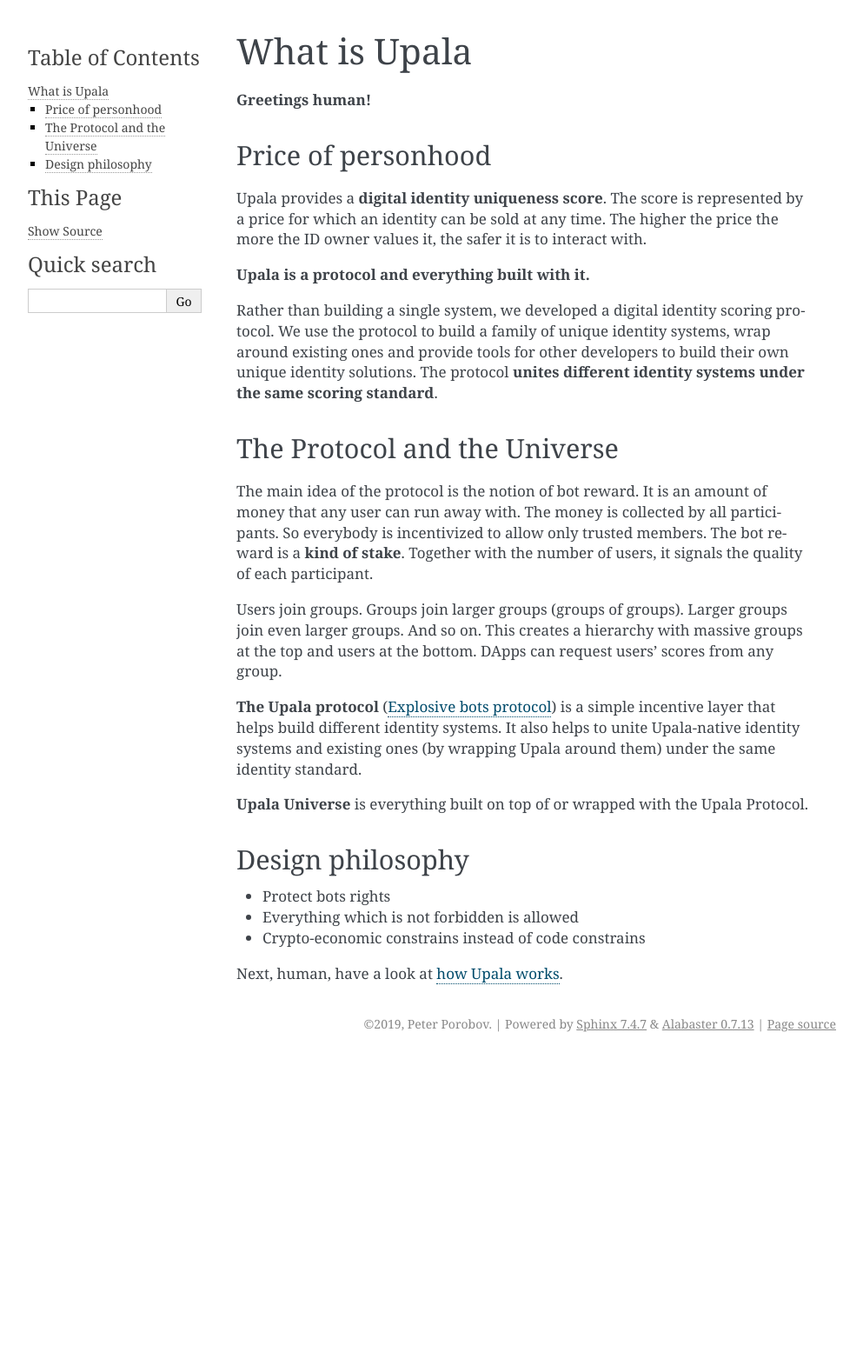
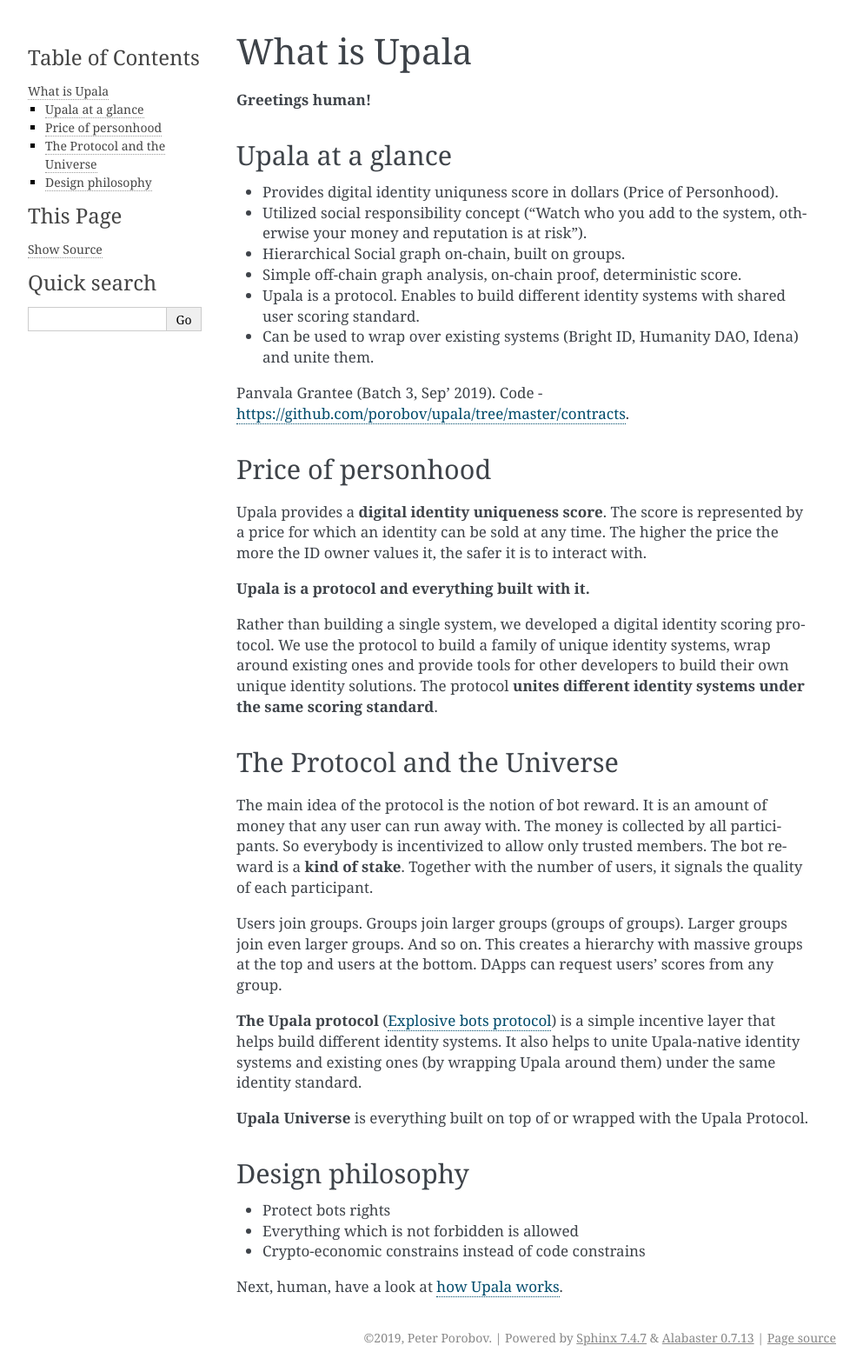
Before and after one commit to upala-digital-identity/docs, a Sphinx documentation site: the page built from source/whitepaper.rst, in a window 1280 px wide. Shown: the whole page at 87% size, without its empty margins (148-1141 px from the left). Built offline with Sphinx 7.4.7, drawn with Linux system fonts in a browser that asks for light colours; before the commit the page ends 1217 px from its top, so only the background shows below that.

Commit message:
Upala at a glance

```diff
--- a/source/whitepaper.rst
+++ b/source/whitepaper.rst
@@ -6,6 +6,18 @@
 
 .. Upala is here to help you spot bots!
 
+Upala at a glance
+=================
+
+- Provides digital identity uniquness score in dollars (Price of Personhood).
+- Utilized social responsibility concept ("Watch who you add to the system, otherwise your money and reputation is at risk").
+- Hierarchical Social graph on-chain, built on groups.
+- Simple off-chain graph analysis, on-chain proof, deterministic score.
+- Upala is a protocol. Enables to build different identity systems with shared user scoring standard.
+- Can be used to wrap over existing systems (Bright ID, Humanity DAO, Idena) and unite them.
+
+Panvala Grantee (Batch 3, Sep' 2019).
+Code - https://github.com/porobov/upala/tree/master/contracts.
 
 Price of personhood
 ===========================
```
Also changed, not shown: source/blog/2019-12-23-reward-algorithm/reward-algorithm.md (line endings or trailing spaces).
